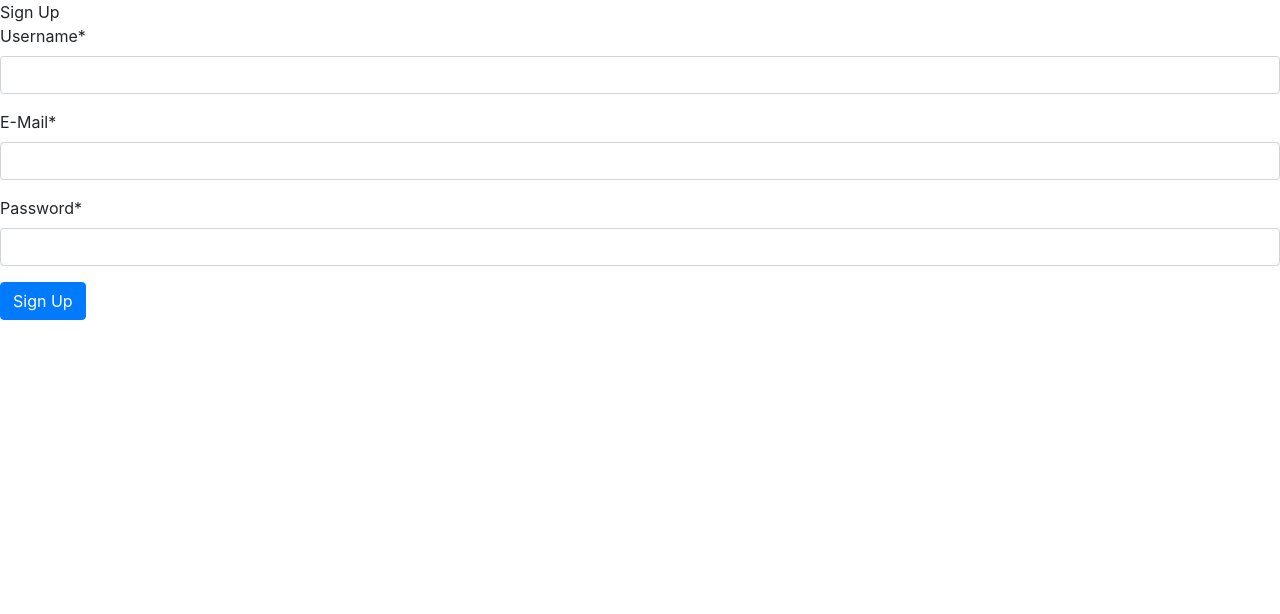
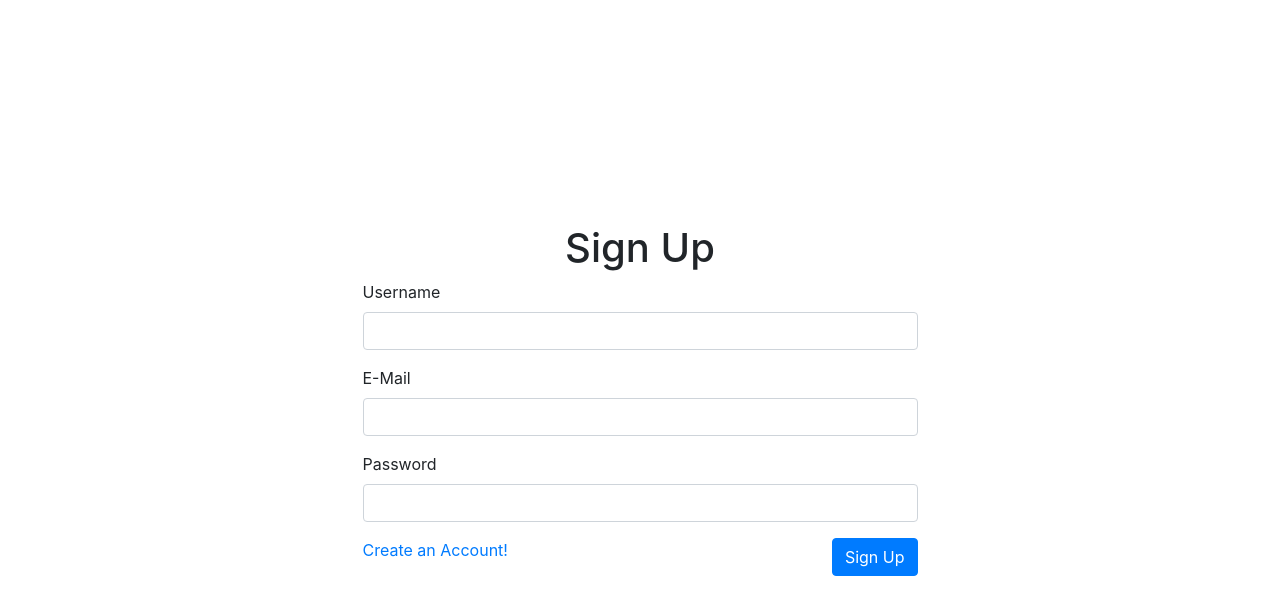
Before and after one commit to Wodnyan/Woofer-Vue, a Vue app in the folder client/: page /auth/signup in a window 1280 px wide. Shown: the top 614 px of the page. Built offline with nearby package versions, Linux system fonts and the light colour scheme.

Commit message:
Basic SignUp

```diff
--- a/client/src/views/SignUp.vue
+++ b/client/src/views/SignUp.vue
@@ -1,9 +1,15 @@
 <template>
-  <div>
-    Sign Up
+  <div class="container">
+    <div class="login">
+      <h1 class="text-center">Sign Up</h1>
       <form @submit.prevent="signUp" novalidate>
+        <transition name="fade">
+          <div class="spinner-border" v-if="isLoading"></div>
+        </transition>
+        <transition name="scale">
+          <div v-if="!isLoading" class="inputs">
             <div class="form-group">
-        <label for="username">Username*</label>
+              <label for="username">Username</label>
               <input
                 class="form-control"
                 id="username"
@@ -12,7 +18,7 @@
               />
             </div>
             <div class="form-group">
-        <label for="email">E-Mail*</label>
+              <label for="email">E-Mail</label>
               <input
                 class="form-control"
                 id="email"
@@ -21,7 +27,7 @@
               />
             </div>
             <div class="form-group">
-        <label for="password">Password*</label>
+              <label for="password">Password</label>
               <input
                 class="form-control"
                 id="password"
@@ -29,14 +35,26 @@
                 v-model="fields.password"
               />
             </div>
+          </div>
+        </transition>
+        <div class="bottom">
+          <router-link to="/auth/login">Create an Account!</router-link>
           <button class="btn btn-primary">Sign Up</button>
+        </div>
       </form>
-    <h1>{{ fields.username }}</h1>
+      <ul v-if="errors.length">
+        <li v-for="error in errors" :key="error">
+          {{ error }}
+        </li>
+      </ul>
+    </div>
   </div>
 </template>
 
 <script lang="ts">
-import { defineComponent, onMounted } from "vue";
+import { defineComponent } from "vue";
+import { API_ENDPOINT } from "@/constants/endpoint";
+import axios from "axios";
 
 export default defineComponent({
   data() {
@@ -46,15 +64,71 @@ export default defineComponent({
         password: "",
         email: "",
       },
+      errors: [] as [] | string[],
+      apiResp: "",
+      isLoading: false,
     };
   },
-  methods: {},
-  setup() {
-    onMounted(() => {
-      console.log("I'm Mounted");
-    });
+  methods: {
+    async signUp() {
+      try {
+        this.isLoading = true;
+        const resp = await axios.post(
+          `${API_ENDPOINT}/api/v1/auth/signup`,
+          this.fields,
+        );
+        if (resp.status === 201) {
+          this.errors = [];
+          this.isLoading = false;
+          this.$router.push("/");
+        }
+      } catch (error) {
+        this.errors = error.response.data.errors;
+        this.isLoading = false;
+      }
+    },
   },
 });
 </script>
 
-<style></style>
+<style lang="scss">
+.container {
+  height: 100%;
+  display: flex;
+  justify-content: center;
+  align-items: center;
+  flex-direction: column;
+  .login {
+    width: 50%;
+    .fade-enter-active,
+    .fade-leave-active {
+      transition: opacity 1s ease;
+    }
+    .fade-enter-from,
+    .fade-leave-to {
+      opacity: 0;
+    }
+    .scale-enter-active,
+    .scale-leave-active {
+      transition: transform 0.5s ease;
+    }
+    .scale-enter-from,
+    .scale-leave-to {
+      transform: scale(0);
+    }
+    .spinner-border {
+      $spinner-size: 70px;
+      display: block;
+      margin: 0 auto;
+      width: $spinner-size;
+      height: $spinner-size;
+    }
+  }
+  .bottom {
+    display: flex;
+    a {
+      margin-right: auto;
+    }
+  }
+}
+</style>
```
Lines whose indentation alone changed are shown as unchanged.
